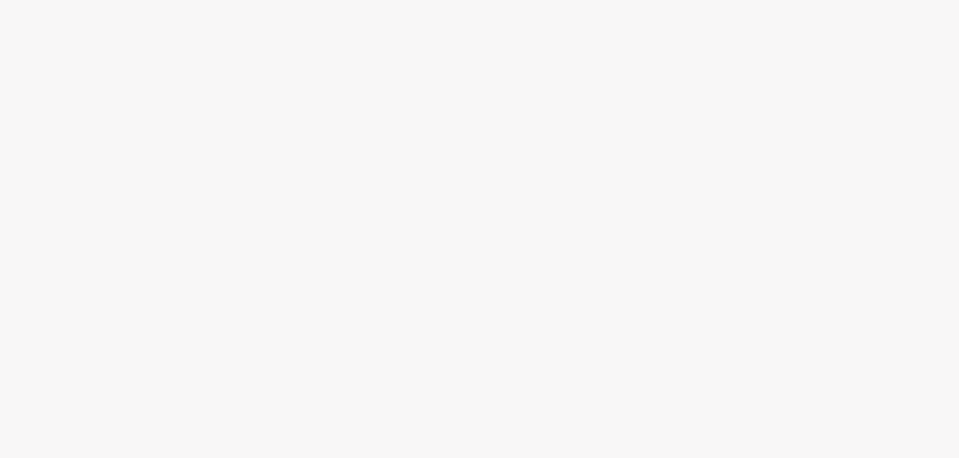
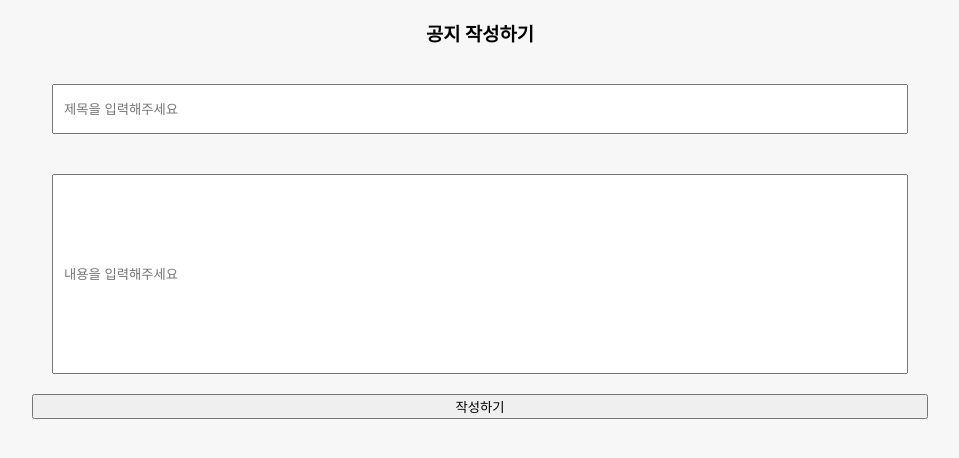
Before and after one commit to yundevingV/NeoTrinity, a React (Create React App) app in the folder Frontend/: page /group/notice/add in a window 1280 px wide. Before the commit this address had no page. Shown: the top 458 px of the page, without its empty margins (160-1119 px from the left). Built offline with nearby package versions, Linux system fonts and the light colour scheme.

Commit message:
Feat : api 토큰 인증 구현

```diff
--- a/Frontend/src/App.tsx
+++ b/Frontend/src/App.tsx
@@ -33,7 +33,7 @@ export default function App() {
 
         {/* group */}
         <Route path='/group' element = {<SideBar content={<Group />} />} />
-        <Route path='/group/add' element = {<GroupAdd />} />
+        <Route path='/group/notice/add' element = {<GroupAdd />} />
 
 
         <Route path='/group/notice' element = {<SideBar content={<GroupNotice />} />} />
--- a/Frontend/src/components/group/model/AddGroupBoard.tsx
+++ b/Frontend/src/components/group/model/AddGroupBoard.tsx
@@ -11,15 +11,21 @@ export default function AddGroupBoard(){
 
   const navigate = useNavigate();
 
+  let token = sessionStorage.getItem('token');
+
   const addGroupBoard = async (data: AddGroupBoardData) => {
     try {
       if (data.title.trim() === '' || data.description.trim() === '' || data.status.trim() === '') {
         alert('빈칸을 채워주세요 !');
         return;
       }
+      const headers = {
+        'Authorization': `Bearer ${token}`,
+      };
 
-      const response = await axios.post(`https://neotrinity.kro.kr/boards`, data);
+      const response = await axios.post(`https://neotrinity.kro.kr/boards`, data,{headers});
       navigate('/group');
+
       console.log(response)
 
     } catch (error) {
--- a/Frontend/src/components/group/model/FetchGroupBoard.tsx
+++ b/Frontend/src/components/group/model/FetchGroupBoard.tsx
@@ -11,12 +11,16 @@ interface FetchGroupBoardData {
 
 export default function FetchGroupBoard() {
 
+    let token = sessionStorage.getItem('token');
+
     const [data, setData] = useState<FetchGroupBoardData[]>();
 
     useEffect(() => {
         axios
             .get(`https://neotrinity.kro.kr/boards`, {
-
+                headers: {
+                    'Authorization': `Bearer ${token}`,
+                  },
             })
             .then((response) => {
                 console.log(response.data);
--- a/Frontend/src/components/login/hooks/useLogin.tsx
+++ b/Frontend/src/components/login/hooks/useLogin.tsx
@@ -18,6 +18,7 @@ export default function useLogin(){
       }
 
       const response = await axios.post(`https://neotrinity.kro.kr/auth/signin`, data);
+      sessionStorage.setItem('token',response.data.accessToken)
       navigate('/');
       console.log(response)
 
--- a/Frontend/src/pages/Group/GroupAdd.tsx
+++ b/Frontend/src/pages/Group/GroupAdd.tsx
@@ -14,24 +14,33 @@ width : 70vw;
 
 margin : 0 auto;
 
-h1 {
-    margin : 30px 6vw;
 
-    @media screen and (min-width: 1200px) {
-        margin : 30px 10vw;
+display : flex;
+flex-direction : column;
+justify-content : start;
 
+`
+
+const ContentContainer = styled.div`
+margin : 20px;
+`
+interface InputHeightProps {
+  height: string;
 }
-    display : flex;
-    justify-content : start;
-}
-`
+const Input = styled.input<InputHeightProps>`
+  width: 100%;
+  padding: 10px;
+  box-sizing: border-box;
+  height: ${(props) => props.height};
+  /* Add other styling as needed */
+`;
 
 export default function GroupAdd(){
     const {addGroupBoard} = AddGroupBoard();
 
     const [formData, setFormData] = useState<FormData>({
-        title: "ㄴ",
-        description: "ㄴ",
+        title: "엽떡",
+        description: "하루종일 엽떡 먹는지호",
         status : "public",
       });
 
@@ -48,14 +57,27 @@ export default function GroupAdd(){
     const addHandler = () => {
         addGroupBoard({title,description,status});
     }
+
+
     return(
         <Container>
 
-            <h1>
-                GDSC
-            </h1>
 
-            <h1>공지</h1>
+            <h3>공지 작성하기</h3>
+
+            <ContentContainer>
+              <Input
+                height='50px'
+                placeholder="제목을 입력해주세요" />
+
+            </ContentContainer>
+
+            <ContentContainer>
+              <Input
+                height='200px'
+                placeholder="내용을 입력해주세요" />
+
+            </ContentContainer>
             <button onClick={addHandler}>
                 작성하기
             </button>
```
